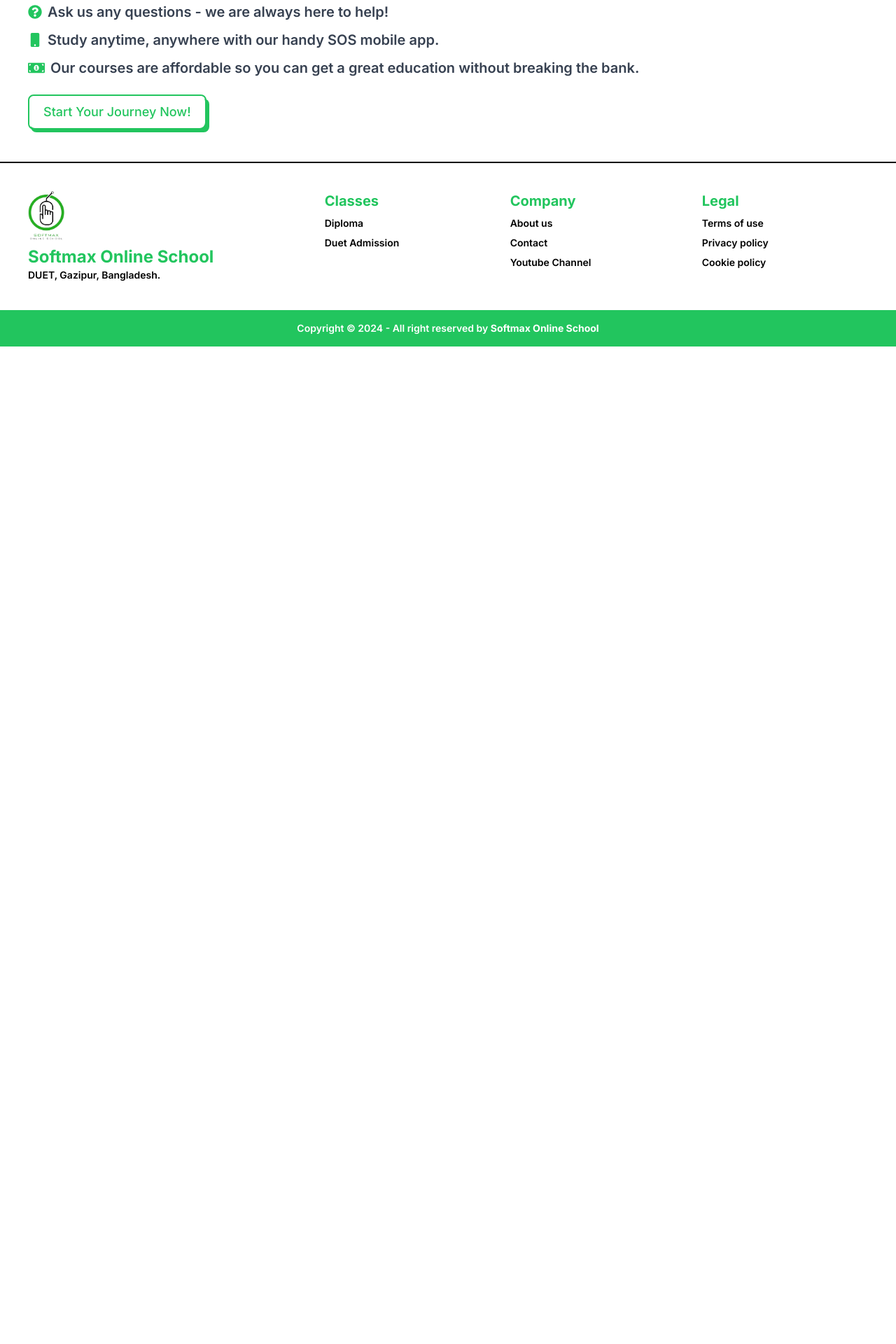
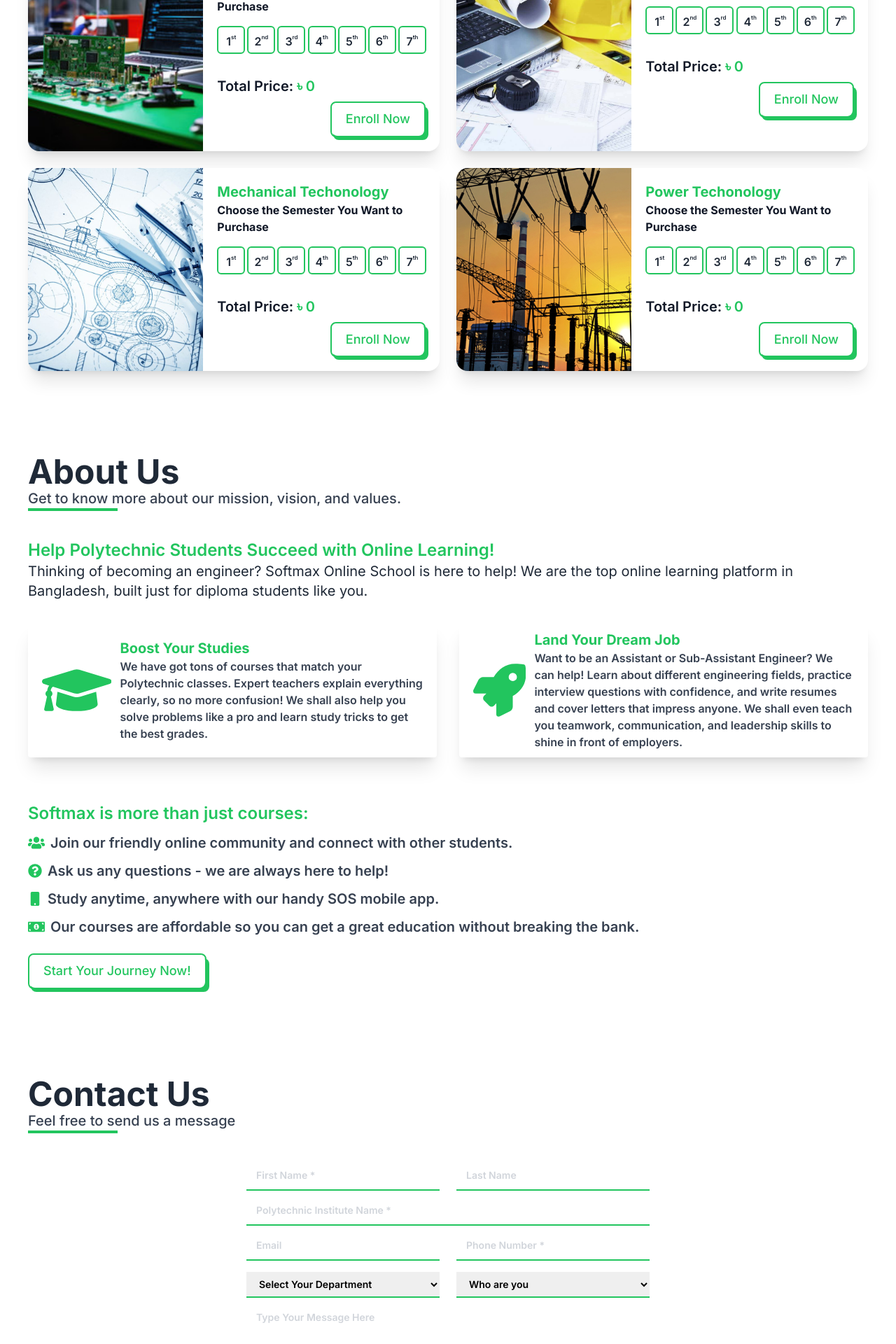
Before and after one commit to bhuiamh/softmax-online-school, a Next.js app: page / in a window 1280 px wide. Shown: the part 2680-4600 px from the top of the page at 70% size. Before the commit the page ends 3175 px from the top, so only its background shows below. Built offline with nearby package versions, Linux system fonts and the light colour scheme.

Commit message:
Polytechnic Classes Done

```diff
--- /dev/null
+++ b/src/app/classes/job-preparation/page.jsx
@@ -0,0 +1,36 @@
+import Link from "next/link";
+import React from "react";
+
+const page = () => {
+  return (
+    <div className=" min-h-screen flex items-center justify-center">
+      <div className="bg-slate-100 p-10">
+        <h1 className="text-4xl md:text-8xl font-extrabold text-center w-76 mx-auto">
+          <span className="hover:text-green-500 duration-500">4</span>
+          <span className="hover:text-green-500 duration-500">0</span>
+          <span className="hover:text-green-500 duration-500">4</span>
+        </h1>
+        <h1 className="text-2xl md:text-4xl font-extrabold text-center ">
+          Page is Under Construction
+        </h1>
+
+        <div className="text-center space-x-3 mt-4">
+          <Link
+            href="/"
+            className="px-3 py-1 border-2 border-green-500 rounded-md text-green-500 font-bold bg-white hover:bg-green-500 hover:text-white duration-500"
+          >
+            Home
+          </Link>
+          <Link
+            href="contact-us"
+            className="px-3 py-1 border-2 border-green-500 rounded-md text-white font-bold bg-green-500 hover:bg-white hover:text-green-500 duration-500 hover:border-white"
+          >
+            Contact Us
+          </Link>
+        </div>
+      </div>
+    </div>
+  );
+};
+
+export default page;
--- a/src/app/classes/polytechnic/PolytechnicClasses.jsx
+++ b/src/app/classes/polytechnic/PolytechnicClasses.jsx
@@ -45,35 +45,44 @@
                   />
                 </figure>
                 <div className="p-5">
-                  <h2 className="text-xl font-bold text-green-500">
+                  <h2 className="text-base md:text-xl font-bold text-green-500">
                     {polytechnicData.name}
                   </h2>
                   <div className="mx-auto">
                     <h1 className="text-base font-bold mb-4 text-gray-900">
                       Choose the Semester You Want to Purchase
                     </h1>
-                    <div className=" flex flex-wrap gap-1">
+                    <div className="grid grid-cols-4 md:grid-cols-6 lg:grid-cols-7 gap-1">
                       {[1, 2, 3, 4, 5, 6, 7].map((num) => (
                         <div
                           key={num}
                           onClick={() => handleClick(num)}
-                          className={`border-green-500 border-2 p-2 mx-auto cursor-pointer h-10 w-10 items-center rounded-md justify-center flex ${
+                          className={`border-green-500 border-2 p-2 mx-auto cursor-pointer h-10 w-10 rounded-md justify-center flex ${
                             selectedDiv.includes(num) ? "bg-green-500" : ""
                           }`}
                         >
                           <p className="font-semibold">
                             {num === 1
-                              ? "1st"
+                              ? "1"
                               : num === 2
-                              ? "2nd"
+                              ? "2"
                               : num === 3
-                              ? "3rd"
-                              : `${num}th`}{" "}
+                              ? "3"
+                              : `${num}`}{" "}
+                          </p>
+                          <p className="font-semibold text-[8px]">
+                            {num === 1
+                              ? "st"
+                              : num === 2
+                              ? "nd"
+                              : num === 3
+                              ? "rd"
+                              : `th`}{" "}
                           </p>
                         </div>
                       ))}
                     </div>
-                    <div className="mt-8">
+                    <div className="mt-4 md:mt-8">
                       <p className="text-xl font-semibold text-gray-900">
                         Total Price:{" "}
                         <span className="text-green-500">
--- /dev/null
+++ b/src/app/contact-us/Contact.jsx
@@ -0,0 +1,125 @@
+"use client";
+import SectionTitle from "@/components/SectionTitle";
+import React from "react";
+
+const Contact = () => {
+  const handleFormSubmit = (e) => {
+    e.preventDefault();
+    console.log("submitted", "<<<<<<<<<<<<<summitted");
+  };
+  return (
+    <div className="w-full">
+      <div className="max-w-screen-xl mx-auto p-6 md:p-10 ">
+        <SectionTitle
+          title={"Contact Us"}
+          subTitle={"Feel free to send us a message"}
+        />
+        <div>
+          <form onSubmit={handleFormSubmit} className="mx-auto max-w-xl">
+            <div className="grid grid-cols-1">
+              <div className="grid grid-cols-2 w-full gap-6">
+                <input
+                  required
+                  type="text"
+                  name="first-name"
+                  id="first-name"
+                  placeholder="First Name *"
+                  className="w-full px-3.5 py-2 text-black font-semibold placeholder-gray-300 sm:text-sm sm:leading-6 border-b-2 border-green-500 focus:outline-none focus:border-b-2 focus:border-green-500 focus:scale-105 duration-300"
+                />
+                <input
+                  type="text"
+                  name="last-name"
+                  id="last-name"
+                  placeholder="Last Name"
+                  className="w-full px-3.5 py-2 text-black font-semibold placeholder-gray-300 sm:text-sm sm:leading-6 border-b-2 border-green-500 focus:outline-none focus:border-b-2 focus:border-green-500 focus:scale-105 duration-300"
+                />
+              </div>
+
+              <div className="mt-2">
+                <input
+                  required
+                  type="text"
+                  name="polytechnic"
+                  id="company"
+                  placeholder="Polytechnic Institute Name *"
+                  className="w-full px-3.5 py-2 text-black font-semibold placeholder-gray-300 sm:text-sm sm:leading-6 border-b-2 border-green-500 focus:outline-none focus:border-b-2 focus:border-green-500 focus:scale-105 duration-300"
+                />
+              </div>
+              <div className="mt-2 grid grid-cols-2 gap-6">
+                <input
+                  type="email"
+                  name="email"
+                  id="email"
+                  placeholder="Email"
+                  className="w-full px-3.5 py-2 text-black font-semibold placeholder-gray-300 sm:text-sm sm:leading-6 border-b-2 border-green-500 focus:outline-none focus:border-b-2 focus:border-green-500 focus:scale-105 duration-300"
+                />
+
+                <input
+                  required
+                  type="number"
+                  name="phone-number"
+                  id="phone-number"
+                  placeholder="Phone Number *"
+                  className="w-full px-3.5 py-2 text-black font-semibold placeholder-gray-300 sm:text-sm sm:leading-6 border-b-2 border-green-500 focus:outline-none focus:border-b-2 focus:border-green-500 focus:scale-105 duration-300"
+                />
+              </div>
+
+              <div className="mt-4 grid grid-cols-2 gap-6">
+                <select
+                  id="technology"
+                  name="technology"
+                  className="w-full px-3.5 py-2 text-black font-semibold placeholder-gray-300 sm:text-sm sm:leading-6 border-b-2 border-green-500 focus:outline-none focus:border-b-2 focus:border-green-500"
+                >
+                  <option>Select Your Department</option>
+                  <option>Electrical Technology</option>
+                  <option>Electronics Technology</option>
+                  <option>Civil Technology</option>
+                  <option>Mechanical Technology</option>
+                  <option>Computer Technology</option>
+                  <option>Power Technology</option>
+                  <option>Textile Technology</option>
+                  <option>Electrochemical Technology</option>
+                  <option>Food Technology</option>
+                  <option>RAC Technology</option>
+                  <option>Others</option>
+                </select>
+                <select
+                  id="query-for"
+                  name="query-for"
+                  className="w-full px-3.5 py-2 text-black font-semibold placeholder-gray-300 sm:text-sm sm:leading-6 border-b-2 border-green-500 focus:outline-none focus:border-b-2 focus:border-green-500"
+                >
+                  <option>Who are you</option>
+                  <option>Polytechnic Student</option>
+                  <option>DUET Admission Candidate</option>
+                  <option>Job Preparation Candidate</option>
+                  <option>Others</option>
+                </select>
+              </div>
+
+              <div className="mt-2">
+                <textarea
+                  required
+                  name="message"
+                  id="message"
+                  rows={4}
+                  placeholder="Type Your Message Here"
+                  className="w-full px-3.5 py-2 text-black font-semibold placeholder-gray-300 sm:text-sm sm:leading-6 border-b-2 border-green-500 focus:outline-none focus:border-b-2 focus:border-green-500 focus:scale-105 duration-300"
+                  defaultValue={""}
+                />
+              </div>
+
+              <div className="mt-10">
+                <input
+                  type="submit"
+                  className="w-full rounded-md bg-transparent px-3.5 py-2.5 text-center text-sm font-semibold text-green-500 shadow-sm hover:bg-green-500 hover:text-white border-2 border-green-500 duration-500"
+                />
+              </div>
+            </div>
+          </form>
+        </div>
+      </div>
+    </div>
+  );
+};
+
+export default Contact;
--- /dev/null
+++ b/src/app/instructors/page.jsx
@@ -0,0 +1,36 @@
+import Link from "next/link";
+import React from "react";
+
+const page = () => {
+  return (
+    <div className=" min-h-screen flex items-center justify-center">
+      <div className="bg-slate-100 p-10">
+        <h1 className="text-4xl md:text-8xl font-extrabold text-center w-76 mx-auto">
+          <span className="hover:text-green-500 duration-500">4</span>
+          <span className="hover:text-green-500 duration-500">0</span>
+          <span className="hover:text-green-500 duration-500">4</span>
+        </h1>
+        <h1 className="text-2xl md:text-4xl font-extrabold text-center ">
+          Page is Under Construction
+        </h1>
+
+        <div className="text-center space-x-3 mt-4">
+          <Link
+            href="/"
+            className="px-3 py-1 border-2 border-green-500 rounded-md text-green-500 font-bold bg-white hover:bg-green-500 hover:text-white duration-500"
+          >
+            Home
+          </Link>
+          <Link
+            href="contact-us"
+            className="px-3 py-1 border-2 border-green-500 rounded-md text-white font-bold bg-green-500 hover:bg-white hover:text-green-500 duration-500 hover:border-white"
+          >
+            Contact Us
+          </Link>
+        </div>
+      </div>
+    </div>
+  );
+};
+
+export default page;
--- a/src/app/page.jsx
+++ b/src/app/page.jsx
@@ -3,6 +3,8 @@
 import Head from "next/head";
 import ClassCard from "./classes/ClassCard";
 import SectionTitle from "@/components/SectionTitle";
+import PolytechnicClasses from "./classes/polytechnic/PolytechnicClasses";
+import Contact from "./contact-us/Contact";
 export default function Home() {
   return (
     <div className="">
@@ -16,8 +18,15 @@
       <div className="mt-6 md:mt-10">
         <ClassCard />
       </div>
-
-      <AboutUs />
+      <div className="mt-6 md:mt-10">
+        <PolytechnicClasses />
+      </div>
+      <div className="mt-6 md:mt-10">
+        <AboutUs />
+      </div>
+      <div className="mt-6 md:mt-10">
+        <Contact />
+      </div>
     </div>
   );
 }
--- a/src/components/Navbar.jsx
+++ b/src/components/Navbar.jsx
@@ -172,7 +172,7 @@
 
       <Link
         className="font-bold text-base md:text-xl mx-2 font-[lilita one] text-green-500 hover:text-green-700 bg-transparent hover:bg-transparent"
-        href="/courses"
+        href="/contact-us"
       >
         Contact
       </Link>
```
Also changed, not shown: src/app/contact-us/page.jsx (added, +15 -0 lines), src/components/AboutUs.jsx (+6 -3 lines), src/components/Banner.jsx (+11 -5 lines), src/data/ClassesData.jsx (+2 -2 lines).
